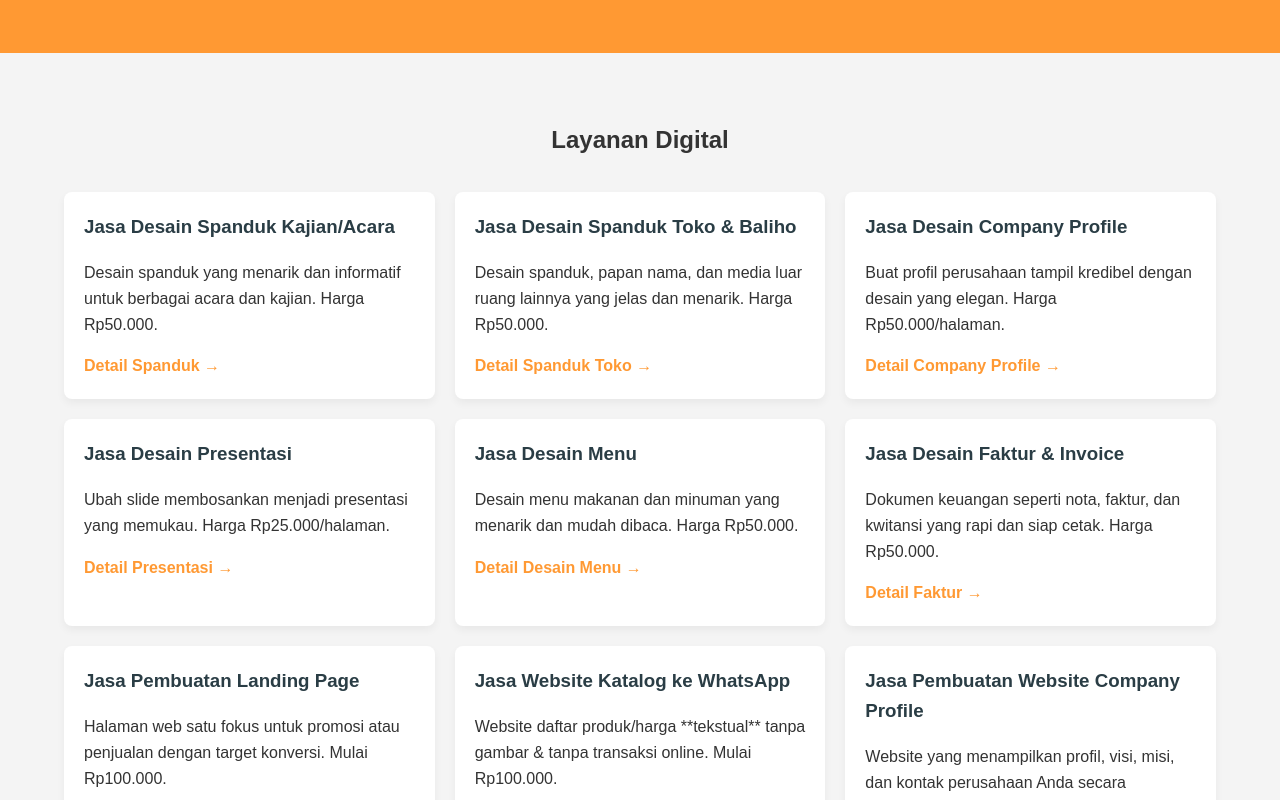
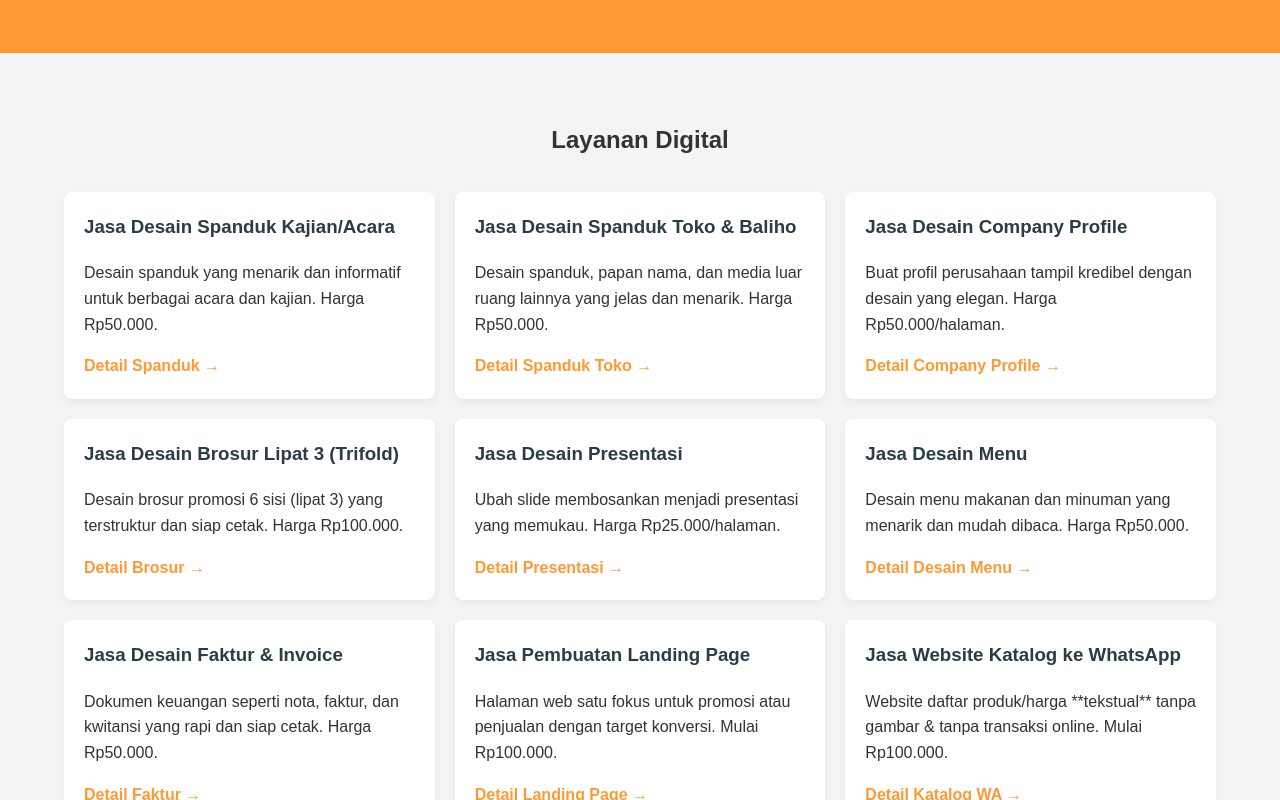
Before and after one commit to lingkungandigital/lingkungandigital.github.io, a plain HTML site: page index.html in a window 1280 px wide. Shown: the part 399-1199 px from the top of the page. Drawn offline with Linux system fonts and the light colour scheme.

Commit message:
Update index.html

```diff
--- a/index.html
+++ b/index.html
@@ -6,7 +6,7 @@
     <title>Jasa Desain Grafis, Website dan Video Iklan | LingkunganDigital</title>
 
     <meta name="description" content="LingkunganDigital menyediakan jasa Desain Grafis, Pembuatan Website (Landing Page & Katalog), serta Jasa Video Iklan. Solusi digital lengkap, cepat, dan terjangkau untuk bisnis Anda.">
-    <meta name="keywords" content="layanan digital, jasa desain grafis, jasa pembuatan website, website murah, desain spanduk kajian, desain spanduk toko, desain baliho, desain company profile, desain presentasi, desain menu, desain faktur, jasa buat invoice, jasa pembuatan landing page, landing page murah, jasa website katalog, katalog produk ke whatsapp, jasa pembuatan video iklan produk, video promosi, LingkunganDigital">
+    <meta name="keywords" content="layanan digital, jasa desain grafis, jasa pembuatan website, website murah, desain spanduk kajian, desain spanduk toko, desain baliho, desain company profile, desain presentasi, desain menu, desain faktur, jasa buat invoice, jasa pembuatan landing page, landing page murah, jasa website katalog, katalog produk ke whatsapp, jasa pembuatan video iklan produk, video promosi, jasa desain brosur, brosur lipat 3, LingkunganDigital">
 
     <link rel="stylesheet" href="style.css">
 
@@ -56,6 +56,12 @@
                         <h3>Jasa Desain Company Profile</h3>
                         <p>Buat profil perusahaan tampil kredibel dengan desain yang elegan. Harga Rp50.000/halaman.</p>
                         <a href="https://lingkungandigital.github.io/jasa-desain-company-profile" target="_blank" class="service-link">Detail Company Profile &rarr;</a>
+                    </div>
+
+                    <div class="card">
+                        <h3>Jasa Desain Brosur Lipat 3 (Trifold)</h3>
+                        <p>Desain brosur promosi 6 sisi (lipat 3) yang terstruktur dan siap cetak. Harga Rp100.000.</p>
+                        <a href="https://lingkungandigital.github.io/jasa-desain-brosur-lipat-3" target="_blank" class="service-link">Detail Brosur &rarr;</a>
                     </div>
 
                     <div class="card">
```
